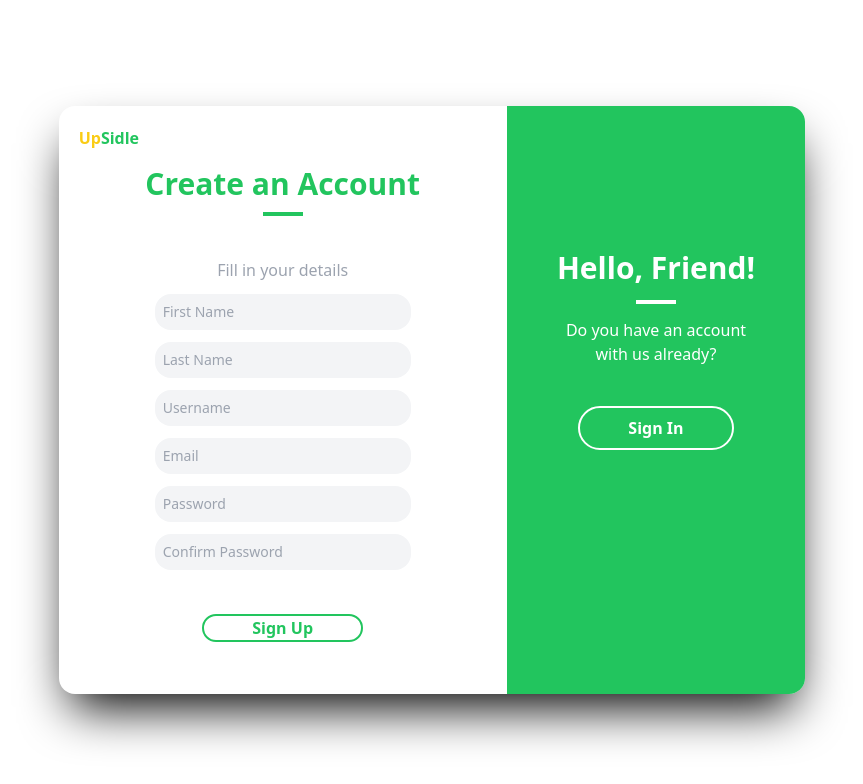
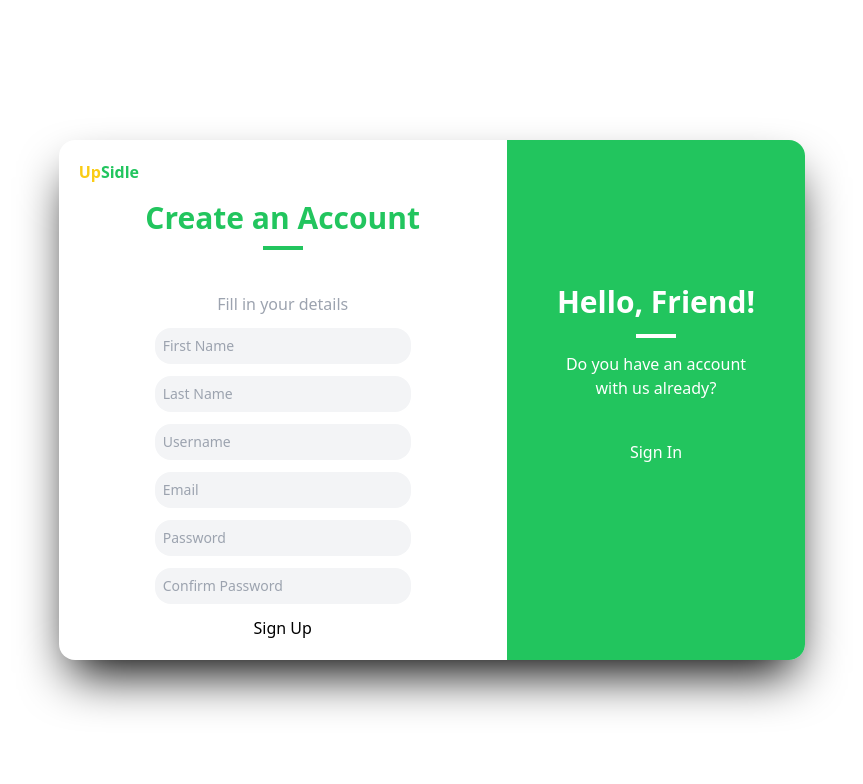
Before and after one commit to stevartz/e-commerce, a Next.js app in the folder customer-portal/: page /sign-up in a window 1280 px wide. Shown: the top 784 px of the page, without its empty margins (208-1071 px from the left). Built offline with nearby package versions, Linux system fonts and the light colour scheme.

Commit message:
feat(customer-portal): creating signup and signin pages

```diff
--- a/customer-portal/src/pages/sign-up.tsx
+++ b/customer-portal/src/pages/sign-up.tsx
@@ -1,4 +1,22 @@
+import Link from "next/link";
+import React from "react";
+
 const SignUp = () => {
+  const handleEmailChange = (e: React.ChangeEvent<HTMLInputElement>) => {
+    e.preventDefault();
+    console.log(e.target.value);
+  };
+
+  const handlefirstNameChange = (e: React.ChangeEvent<HTMLInputElement>) => {
+    e.preventDefault();
+    console.log(e.target.value);
+  };
+
+  const handlePasswordChange = (e: React.ChangeEvent<HTMLInputElement>) => {
+    e.preventDefault();
+    console.log(e.target.value);
+  };
+
   return (
     <div className="flex flex-col items-center justify-center min-h-screen py-2 bg-white-300">
       <main className="flex flex-col items-center justify-center w-full flex-1 px-20 text-center">
@@ -12,16 +30,15 @@ const SignUp = () => {
               <h2 className="text-3xl font-bold text-green-500 mb-1">
                 Create an Account
               </h2>
-                            <div className="border-2 w-10 border-green-500 inline-block mb-2"/>
+              <div className="border-2 w-10 border-green-500 inline-block mb-2" />
             </div>
-                        {/* <div className="flex justify-center my-2" /> */}
-
             <p className="text-gray-400 my-3">Fill in your details</p>
             <div className="flex flex-col items-center">
               <div className="bg-gray-100 w-64 p-2 flex items-center mb-3 rounded-2xl">
                 <input
                   type="firstName"
                   name="firstName"
+                  onChange={handlefirstNameChange}
                   placeholder="First Name"
                   className="bg-gray-100 outline-none text-sm flex-1"
                 />
@@ -46,6 +63,7 @@ const SignUp = () => {
                 <input
                   type="email"
                   name="email"
+                  onChange={handleEmailChange}
                   placeholder="Email"
                   className="bg-gray-100 outline-none text-sm flex-1"
                 />
@@ -54,6 +72,7 @@ const SignUp = () => {
                 <input
                   type="password"
                   name="email"
+                  onChange={handlePasswordChange}
                   placeholder="Password"
                   className="bg-gray-100 outline-none text-sm flex-1"
                 />
@@ -67,24 +86,23 @@ const SignUp = () => {
                 />
               </div>
             </div>
-                        <a
-                            href="#"
+            <Link
+              href="/"
               className="border-2 mt-8 mb-8 border-green-500 text-green-500 rounded-full px-12 inline-block font-semibold hover:bg-green-500 hover:text-white"
             >
               Sign Up
-                        </a>
+            </Link>
           </div>
-
           <div className="w-2/5 bg-green-500 text-white rounded-tr-2xl rounded-br-2xl py-36 px-12">
             <h2 className="text-3xl font-bold mb-2"> Hello, Friend!</h2>
-                        <div className="border-2 w-10 border-white inline-block mb-2"/>
+            <div className="border-2 w-10 border-white inline-block mb-2" />
             <p className="mb-10">Do you have an account with us already?</p>
-                        <a
+            <Link
               href="/signIn"
               className="border-2 border-white rounded-full px-12 py-2 inline-block font-semibold hover:bg-white hover:text-green-500"
             >
               Sign In
-                        </a>
+            </Link>
           </div>
         </div>
       </main>
--- a/customer-portal/src/pages/signIn.tsx
+++ b/customer-portal/src/pages/signIn.tsx
@@ -1,3 +1,5 @@
+import Link from "next/link";
+
 const SignIn = () => {
   return (
     <div className="flex flex-col items-center justify-center min-h-screen py-2 bg-white-300">
@@ -12,7 +14,7 @@ const SignIn = () => {
               <h2 className="text-3xl font-bold text-green-500 mb-2">
                 Sign into Account
               </h2>
-                            <div className="border-2 w-10 border-green-500 inline-block mb-2"/>
+              <div className="border-2 w-10 border-green-500 inline-block mb-2" />
             </div>
 
             <p className="text-gray-400 my-3">Fill in your details</p>
@@ -36,34 +38,34 @@ const SignIn = () => {
 
               <div className="flex justify-between w-64 mb-5">
                 <label className="flex items-center text-xs" htmlFor="#">
-                                    <input type="checkbox" name="remember" className="mr-1"/>
+                  <input type="checkbox" name="remember" className="mr-1" />
                   Rememeber me
                 </label>
-                                <a href="#" className="text-xs">
+                <Link href="/" className="text-xs">
                   Forgot Password?
-                                </a>
+                </Link>
               </div>
             </div>
-                        <a
-                            href="#"
+            <Link
+              href="/"
               className="border-2 mt-8 border-green-500 text-green-500 rounded-full px-12 inline-block font-semibold hover:bg-green-500 hover:text-white"
             >
               Sign In
-                        </a>
+            </Link>
           </div>
 
           <div className="w-2/5 bg-green-500 text-white rounded-tr-2xl rounded-br-2xl py-36 px-12">
             <h2 className="text-3xl font-bold mb-2"> Hello, Friend!</h2>
-                        <div className="border-2 w-10 border-white inline-block mb-2"/>
+            <div className="border-2 w-10 border-white inline-block mb-2" />
             <p className="mb-10">
               Fill the details up to start your shopping journey with us.
             </p>
-                        <a
+            <Link
               href="/sign-up"
               className="border-2 border-white rounded-full px-12 py-2 inline-block font-semibold hover:bg-white hover:text-green-500"
             >
               Sign Up
-                        </a>
+            </Link>
           </div>
         </div>
       </main>
```
Lines whose indentation alone changed are shown as unchanged.
